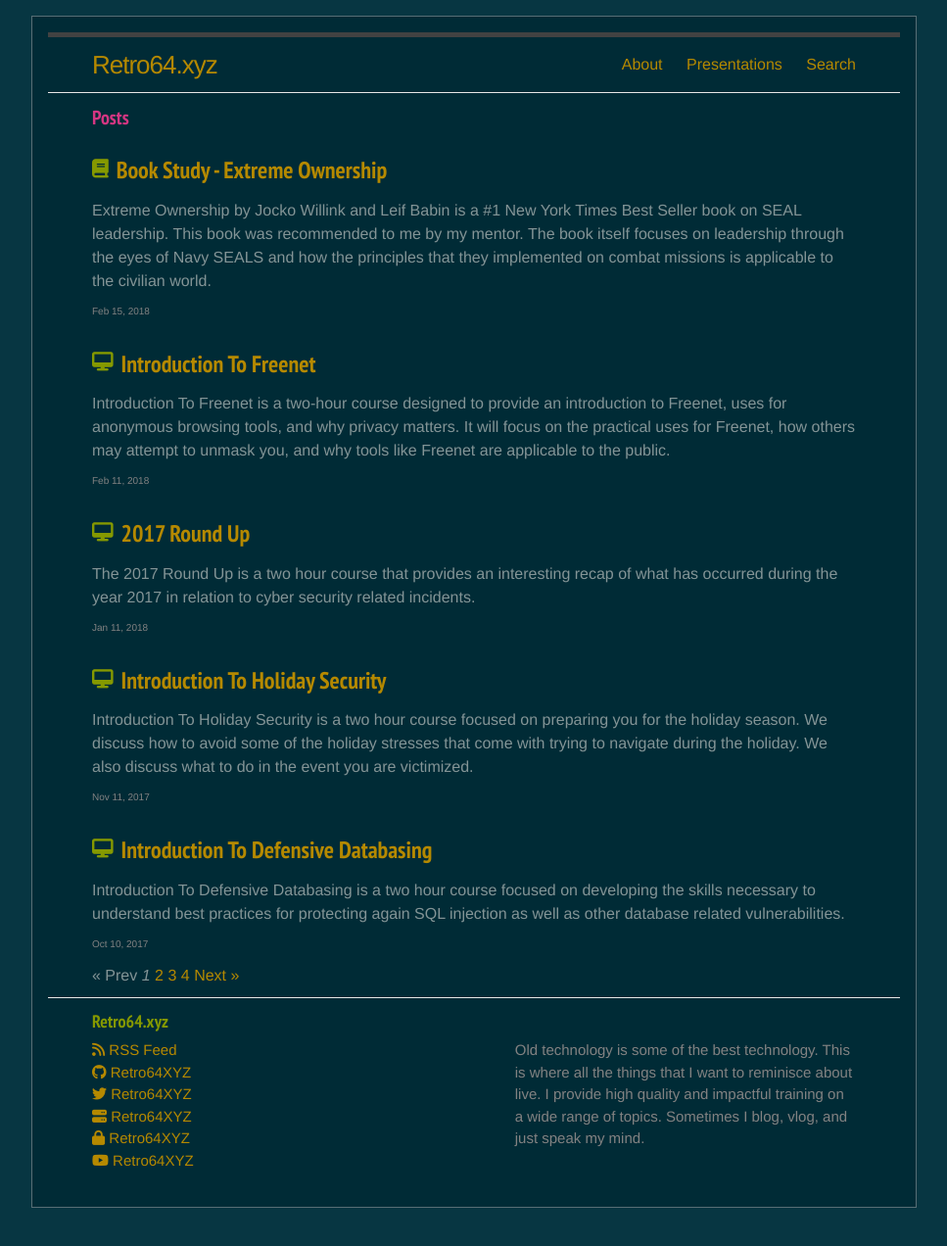
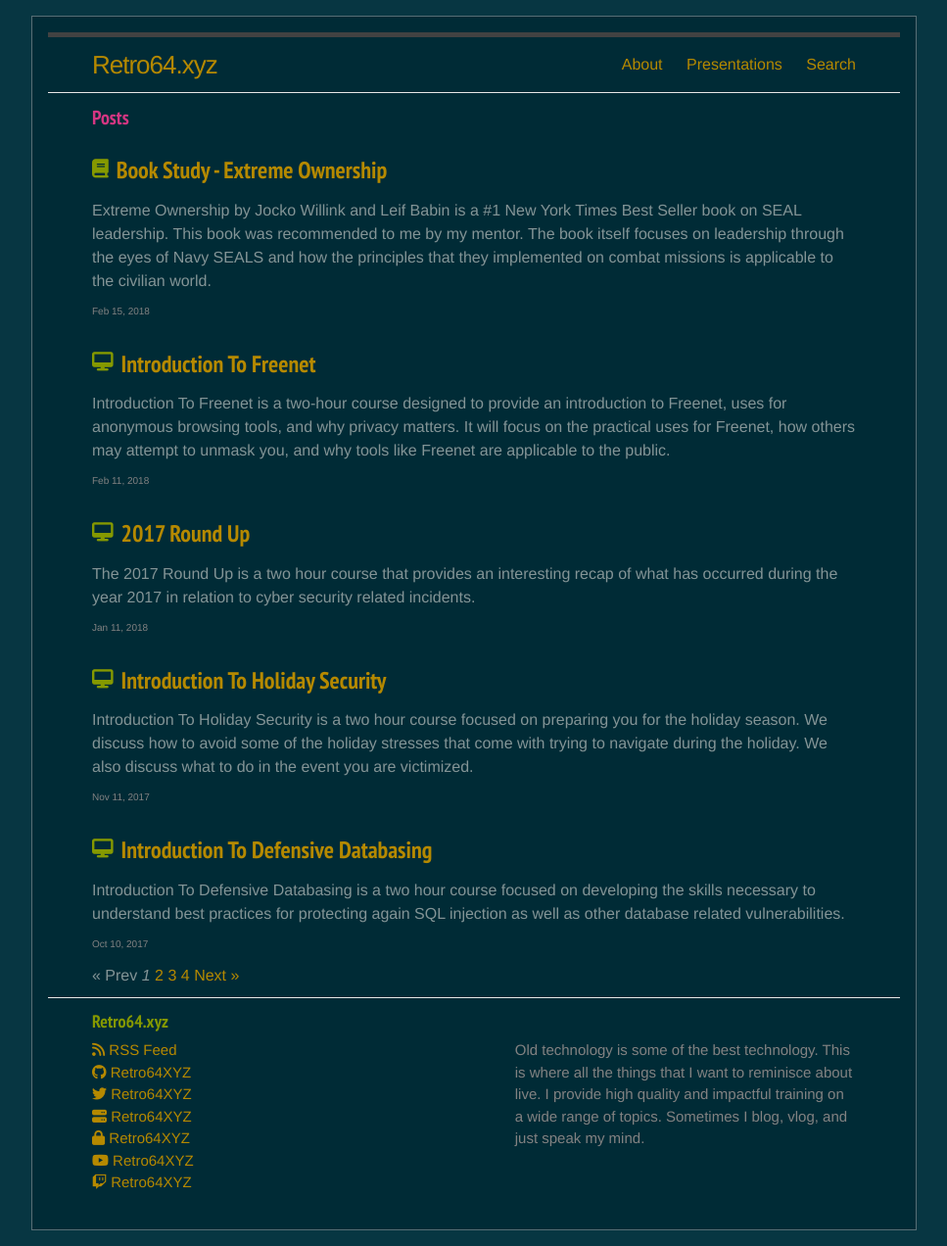
Before and after one commit to Retro64XYZ/retro64xyz.github.io, a Jekyll site: the page built from index.html, in a window 1280 px wide. Shown: the whole page at 98% size, without its empty margins (156-1123 px from the left). Built offline with Jekyll 4.4.1, drawn with Linux system fonts in a browser that asks for light colours; nearby versions of some CDN libraries; the list of posts is cut into pages by our own code; before the commit the page ends 1249 px from its top, so only the background shows below that.

Commit message:
update(link):Added twitch link to site

```diff
--- a/_config.yml
+++ b/_config.yml
@@ -12,6 +12,7 @@ mastodon_username: Retro64XYZ
 keybase_username: Retro64XYZ
 youtube_display: Retro64XYZ
 youtube_username: 'channel/UC8dI8JKzbheHlaGhUGxIV1w?disable_polymer=true'
+twitch_username: Retro64XYZ
 
 # Build settings
 markdown: kramdown
--- a/_config_dev.yml
+++ b/_config_dev.yml
@@ -15,6 +15,7 @@ keybase_username: Retro64XYZ
 #email_sendto: example@example.com
 youtube_display: Retro64XYZ
 youtube_username: 'channel/UC8dI8JKzbheHlaGhUGxIV1w?disable_polymer=true'
+twitch_username: Retro64XYZ
 
 # Build settings
 markdown: kramdown
--- a/_includes/footer.html
+++ b/_includes/footer.html
@@ -84,6 +84,18 @@
           </li>
           {% endif %}
 
+          {% if site.twitch_username %}
+          <li>
+            <a href="https://twitch.tv/{{ site.twitch_username }}">
+              <span class="icon  icon--twitch">
+				  <i class="fa fa-twitch"></i>
+              </span>
+              <span class="username">{{ site.twitch_username }}</span>
+            </a>
+          </li>
+          {% endif %}
+
+
         </ul>
       </div>
 
```
